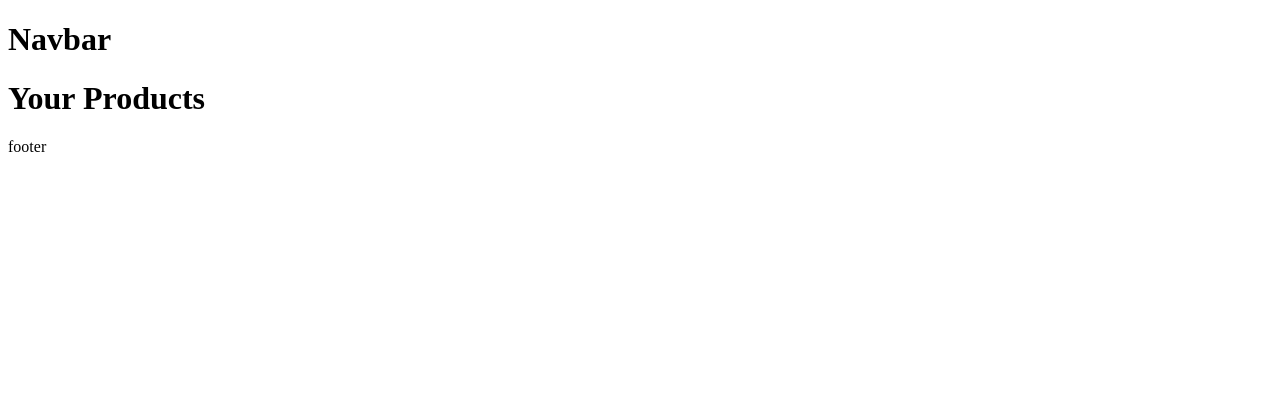
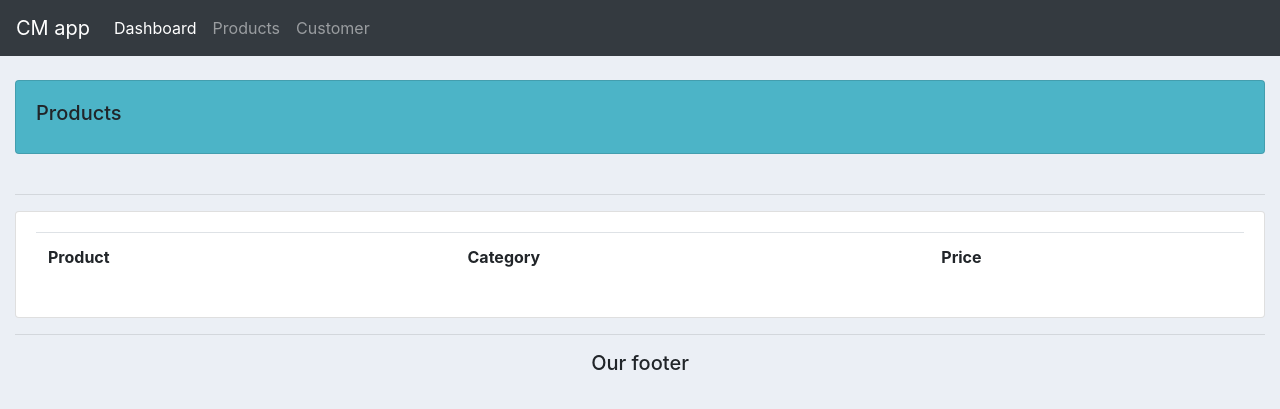
Before and after one commit to PrajolADSethi/Customer_Management_App, a Django app: page /products/ in a window 1280 px wide. Shown: the top 409 px of the page. Run offline with Django 3.2, Linux system fonts and the light colour scheme; tables that the repository leaves empty hold one stand-in row (values such as "Sample post"); lists and menus that the app fills with data are empty; some libraries are stand-ins or nearby versions.

Commit message:
Part3.2 Used bootstrap for designing templates

```diff
--- a/cma/accounts/templates/accounts/main.html
+++ b/cma/accounts/templates/accounts/main.html
@@ -3,12 +3,45 @@
   <head>
     <meta charset="utf-8">
     <title>CM App</title>
+    <!-- css -->
+    <link rel="stylesheet" href="https://maxcdn.bootstrapcdn.com/bootstrap/4.0.0/css/bootstrap.min.css" integrity="sha384-Gn5384xqQ1aoWXA+058RXPxPg6fy4IWvTNh0E263XmFcJlSAwiGgFAW/dAiS6JXm" crossorigin="anonymous">
+    <style>
+
+		#logo{
+		}
+
+		body{
+			background-color: #ebeff5;
+		}
+
+
+		#total-orders{
+			background-color: #4cb4c7;
+		}
+
+
+		#orders-delivered{
+			background-color: #6f42c1;
+		}
+
+		#orders-pending{
+			background-color: #7CD1C0;
+		}
+	</style>
   </head>
+
   <body>
     {% include 'accounts/navbar.html' %}
+    	<div class="container-fluid">
     {% block content %}
-      <h2> Main Homepage </h2>
+      <!-- <h2> Main Homepage </h2> -->
     {% endblock %}
-    <footer>footer</footer>
+    <hr>
+    <h5 class= "text-center">Our footer</h5>
+    <!-- <footer>footer</footer> -->
   </body>
+  <!-- js  -->
+  <script src="https://code.jquery.com/jquery-3.2.1.slim.min.js" integrity="sha384-KJ3o2DKtIkvYIK3UENzmM7KCkRr/rE9/Qpg6aAZGJwFDMVNA/GpGFF93hXpG5KkN" crossorigin="anonymous"></script>
+<script src="https://cdnjs.cloudflare.com/ajax/libs/popper.js/1.12.9/umd/popper.min.js" integrity="sha384-ApNbgh9B+Y1QKtv3Rn7W3mgPxhU9K/ScQsAP7hUibX39j7fakFPskvXusvfa0b4Q" crossorigin="anonymous"></script>
+<script src="https://maxcdn.bootstrapcdn.com/bootstrap/4.0.0/js/bootstrap.min.js" integrity="sha384-JZR6Spejh4U02d8jOt6vLEHfe/JQGiRRSQQxSfFWpi1MquVdAyjUar5+76PVCmYl" crossorigin="anonymous"></script>
 </html>
--- a/cma/accounts/templates/accounts/navbar.html
+++ b/cma/accounts/templates/accounts/navbar.html
@@ -1,2 +1,22 @@
-
- <h1>Navbar</h1>
+<nav class="navbar navbar-expand-lg navbar-dark bg-dark">
+  <a class="navbar-brand" href="#">CM app</a>
+  <button class="navbar-toggler" type="button" data-toggle="collapse" data-target="#navbarNav" aria-controls="navbarNav" aria-expanded="false" aria-label="Toggle navigation">
+    <span class="navbar-toggler-icon"></span>
+  </button>
+  <div class="collapse navbar-collapse" id="navbarNav">
+    <ul class="navbar-nav">
+      <li class="nav-item active">
+        <a class="nav-link" href="#">Dashboard <span class="sr-only">(current)</span></a>
+      </li>
+      <li class="nav-item">
+        <a class="nav-link" href="#">Products</a>
+      </li>
+      <li class="nav-item">
+        <a class="nav-link" href="#">Customer</a>
+      </li>
+      <!-- <li class="nav-item">
+        <a class="nav-link disabled" href="#">Disabled</a>
+      </li> -->
+    </ul>
+  </div>
+</nav>
--- a/cma/accounts/templates/accounts/products.html
+++ b/cma/accounts/templates/accounts/products.html
@@ -1,4 +1,26 @@
 {% extends 'accounts/main.html' %}
   {% block content %}
- <h1>Your Products</h1>
+<br>
+    <div class="row">
+      <div class="col-md">
+        <div class="card card-body" style="background-color:#4cb4c7">
+          <h5>Products</h5>
+        </div>
+        <br>
+        <hr>
+        <div class="card card-body">
+          <table class="table">
+            <tr>
+              <th>Product</th>
+              <th>Category</th>
+              <th>Price</th>
+            </tr>
+          </table>
+
+        </div>
+
+      </div>
+
+    </div>
+
   {% endblock %}
```
Also changed, not shown: cma/accounts/templates/accounts/customer.html (+71 -4 lines), cma/accounts/templates/accounts/dashboard.html (+43 -2 lines), cma/accounts/templates/accounts/status.html (added, +42 -0 lines), documentation.txt (+10 -1 lines).
